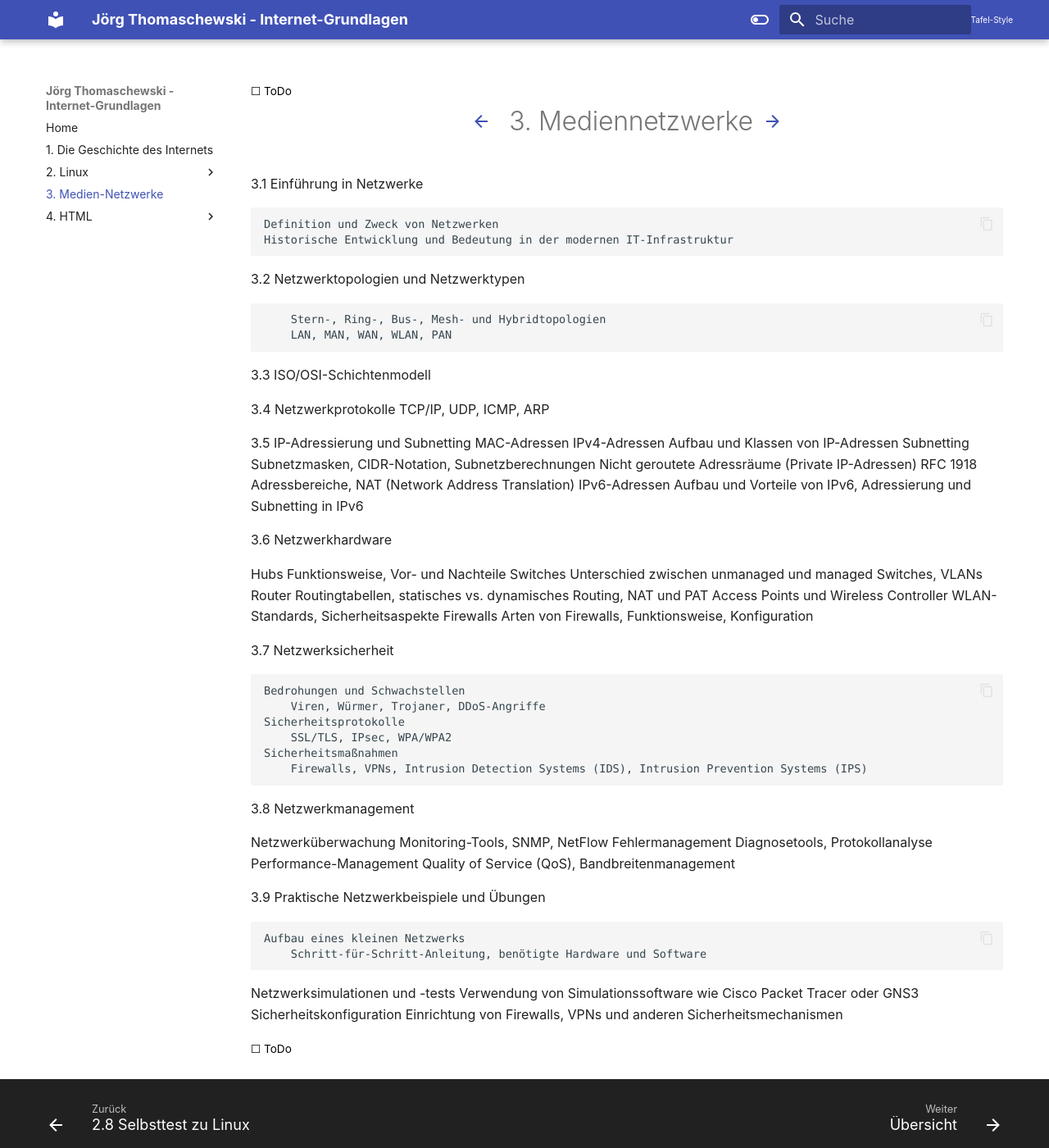
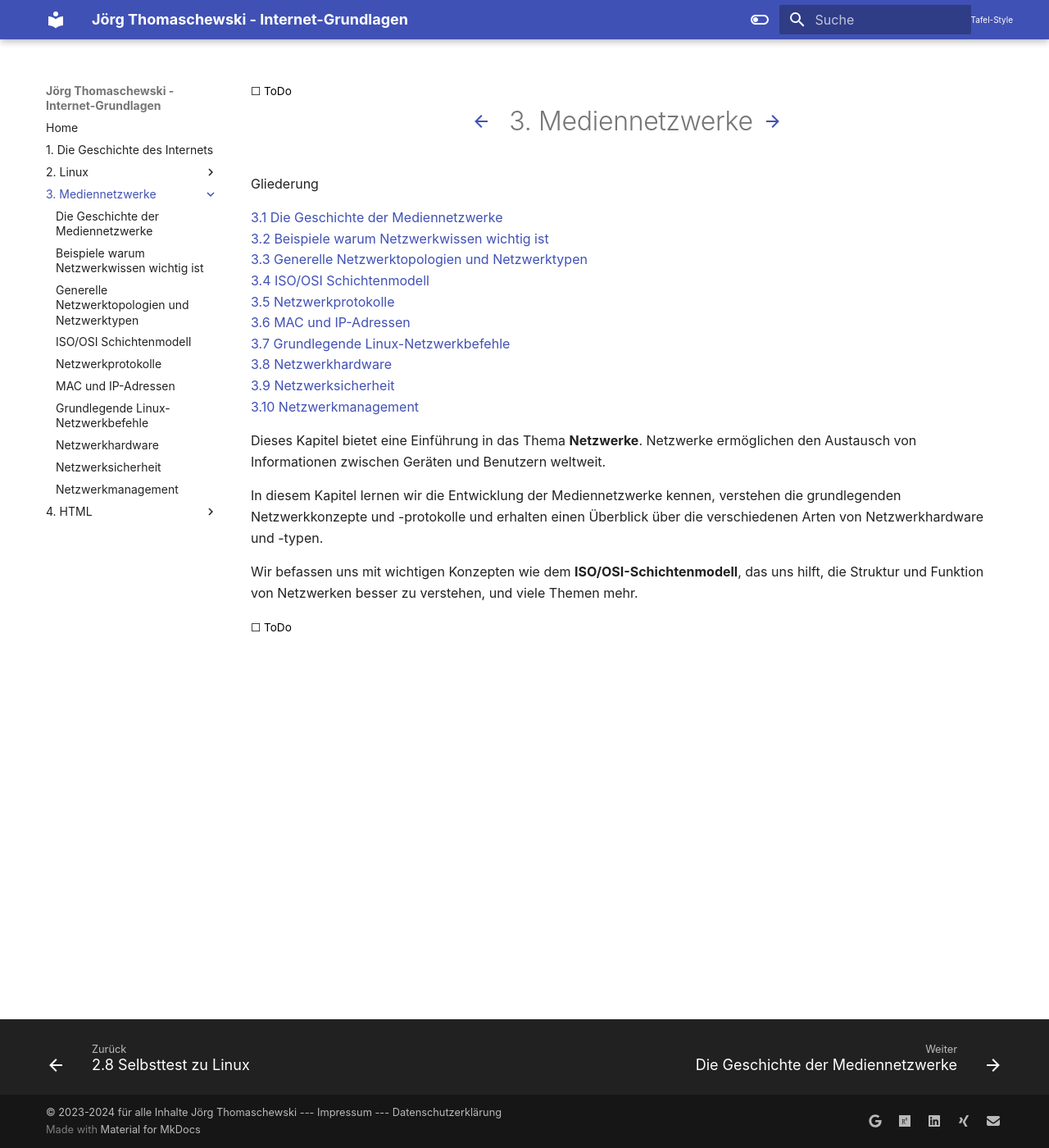
Before and after one commit to JoergThomaschewski/website-html, an MkDocs documentation site: the page built from docs/3Netze/index.md, in a window 1280 px wide and 1400 px high. Shown: the whole window at 82% size. Built offline with MkDocs 1.6.1 and Material for MkDocs 9.7.7, drawn with Linux system fonts in a browser that asks for light colours.

```diff
--- a/docs/3Netze/index.md
+++ b/docs/3Netze/index.md
@@ -1,68 +1,20 @@
 # 3. Mediennetzwerke
 
+Gliederung
 
-3.1 Einführung in Netzwerke
+[3.1 Die Geschichte der Mediennetzwerke](3.1_Die Geschichte_der_Mediennetzwerke.md)<br>
+[3.2 Beispiele warum Netzwerkwissen wichtig ist](3.2_Beispiele_warum_Netzwerkwissen_wichtig_ist.md)<br>
+[3.3 Generelle Netzwerktopologien und Netzwerktypen](3.3_Generelle_Netzwerktopologien_und_Netzwerktypen.md)<br>
+[3.4 ISO/OSI Schichtenmodell](3.4_ISO-OSI_Schichtenmodell.md)<br>
+[3.5 Netzwerkprotokolle](3.5_Netzwerkprotokolle.md)<br>
+[3.6 MAC und IP-Adressen](3.6_MAC_IP_Adressen.md)<br>
+[3.7 Grundlegende Linux-Netzwerkbefehle](3.7_Grundlegende_Linux-Netzwerkbefehle.md)<br>
+[3.8 Netzwerkhardware](3.8_Netzwerkhardware.md)<br>
+[3.9 Netzwerksicherheit](3.9_Netzwerksicherheit.md)<br>
+[3.10 Netzwerkmanagement](3.10_Netzwerkmanagement.md)
 
-    Definition und Zweck von Netzwerken
-    Historische Entwicklung und Bedeutung in der modernen IT-Infrastruktur
+Dieses Kapitel bietet eine Einführung in das Thema **Netzwerke**. Netzwerke ermöglichen den Austausch von Informationen zwischen Geräten und Benutzern weltweit.
 
-3.2 Netzwerktopologien und Netzwerktypen
+In diesem Kapitel lernen wir die Entwicklung der Mediennetzwerke kennen, verstehen die grundlegenden Netzwerkkonzepte und -protokolle und erhalten einen Überblick über die verschiedenen Arten von Netzwerkhardware und -typen.
 
-        Stern-, Ring-, Bus-, Mesh- und Hybridtopologien
-        LAN, MAN, WAN, WLAN, PAN
-
-3.3 ISO/OSI-Schichtenmodell
-
-3.4 Netzwerkprotokolle
-        TCP/IP, UDP, ICMP, ARP
-
-3.5 IP-Adressierung und Subnetting
-	MAC-Adressen
-	IPv4-Adressen
-        Aufbau und Klassen von IP-Adressen
-    Subnetting
-        Subnetzmasken, CIDR-Notation, Subnetzberechnungen
-    Nicht geroutete Adressräume (Private IP-Adressen)
-        RFC 1918 Adressbereiche, NAT (Network Address Translation)
-    IPv6-Adressen
-        Aufbau und Vorteile von IPv6, Adressierung und Subnetting in IPv6
-
-3.6 Netzwerkhardware
-
-   Hubs
-        Funktionsweise, Vor- und Nachteile
-    Switches
-        Unterschied zwischen unmanaged und managed Switches, VLANs
-    Router
-        Routingtabellen, statisches vs. dynamisches Routing, NAT und PAT
-    Access Points und Wireless Controller
-        WLAN-Standards, Sicherheitsaspekte
-    Firewalls
-        Arten von Firewalls, Funktionsweise, Konfiguration
-
-3.7 Netzwerksicherheit
-
-    Bedrohungen und Schwachstellen
-        Viren, Würmer, Trojaner, DDoS-Angriffe
-    Sicherheitsprotokolle
-        SSL/TLS, IPsec, WPA/WPA2
-    Sicherheitsmaßnahmen
-        Firewalls, VPNs, Intrusion Detection Systems (IDS), Intrusion Prevention Systems (IPS)
-
-3.8 Netzwerkmanagement
-
-   Netzwerküberwachung
-        Monitoring-Tools, SNMP, NetFlow
-    Fehlermanagement
-        Diagnosetools, Protokollanalyse
-    Performance-Management
-        Quality of Service (QoS), Bandbreitenmanagement
-
-3.9 Praktische Netzwerkbeispiele und Übungen
-
-    Aufbau eines kleinen Netzwerks
-        Schritt-für-Schritt-Anleitung, benötigte Hardware und Software
-   Netzwerksimulationen und -tests
-        Verwendung von Simulationssoftware wie Cisco Packet Tracer oder GNS3
-   Sicherheitskonfiguration
-        Einrichtung von Firewalls, VPNs und anderen Sicherheitsmechanismen
+Wir befassen uns mit wichtigen Konzepten wie dem **ISO/OSI-Schichtenmodell**, das uns hilft, die Struktur und Funktion von Netzwerken besser zu verstehen, und viele Themen mehr.
--- a/mkdocs.yml
+++ b/mkdocs.yml
@@ -54,8 +54,18 @@ nav:
       - '2.7.4 Festplatten und ihre Lebensdauer': '2Linux/2.7.4_Festplatten_und_ihre_Lebensdauer.md'
       - '2.7.5 Festplattenverbund': '2Linux/2.7.5_Festplattenverbund.md'
       - '2.8 Selbsttest zu Linux': '2Linux/2.8_Selbsttest_zu_Linux.md'
-  - '3. Medien-Netzwerke':
+  - '3. Mediennetzwerke':
       - 'Übersicht': '3Netze/index.md'
+      - 'Die Geschichte der Mediennetzwerke': '3Netze/3.1_Die Geschichte_der_Mediennetzwerke.md'
+      - 'Beispiele warum Netzwerkwissen wichtig ist': '3Netze/3.2_Beispiele_warum_Netzwerkwissen_wichtig_ist.md'
+      - 'Generelle Netzwerktopologien und Netzwerktypen': '3Netze/3.3_Generelle_Netzwerktopologien_und_Netzwerktypen.md'
+      - 'ISO/OSI Schichtenmodell': '3Netze/3.4_ISO-OSI_Schichtenmodell.md'
+      - 'Netzwerkprotokolle': '3Netze/3.5_Netzwerkprotokolle.md'
+      - 'MAC und IP-Adressen': '3Netze/3.6_MAC_IP_Adressen.md'
+      - 'Grundlegende Linux-Netzwerkbefehle': '3Netze/3.7_Grundlegende_Linux-Netzwerkbefehle.md'
+      - 'Netzwerkhardware': '3Netze/3.8_Netzwerkhardware.md'
+      - 'Netzwerksicherheit': '3Netze/3.9_Netzwerksicherheit.md'
+      - 'Netzwerkmanagement': '3Netze/3.10_Netzwerkmanagement.md'
   - '4. HTML':
       - 'Übersicht': '4Html/index.md'
       - '4.1 HTML-Grundlagen und Metadaten': '4Html/4.1_HTML_Grundlagen_und_Metadaten.md'
```
Also changed, not shown: docs/3Netze/3.10_Netzwerkmanagement.md (added, +3 -0 lines), docs/3Netze/3.1_Die Geschichte_der_Mediennetzwerke.md (added, +37 -0 lines), docs/3Netze/3.2_Beispiele_warum_Netzwerkwissen_wichtig_ist.md (added, +36 -0 lines), docs/3Netze/3.3_Generelle_Netzwerktopologien_und_Netzwerktypen.md (added, +6 -0 lines), docs/3Netze/3.4_ISO-OSI_Schichtenmodell.md (added, +39 -0 lines), docs/3Netze/3.5_Netzwerkprotokolle.md (added, +60 -0 lines), docs/3Netze/3.6_MAC_IP_Adressen.md (added, +114 -0 lines), docs/3Netze/3.7_Grundlegende_Linux-Netzwerkbefehle.md (added, +18 -0 lines), docs/3Netze/3.8_Netzwerkhardware.md (added, +15 -0 lines), docs/3Netze/3.9_Netzwerksicherheit.md (added, +3 -0 lines), docs/index.md (+1 -0 lines).
